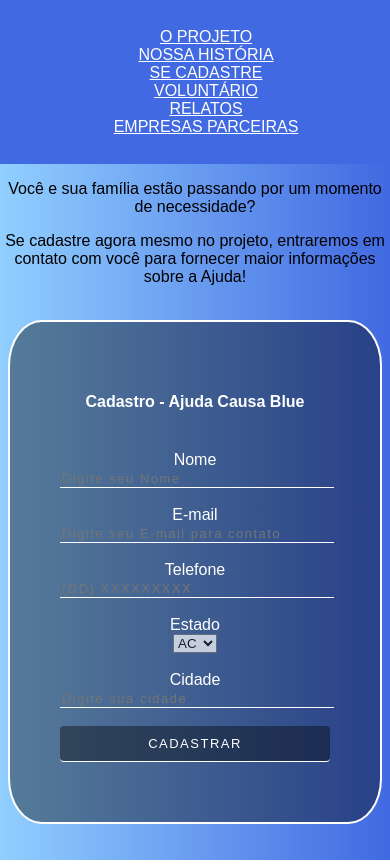
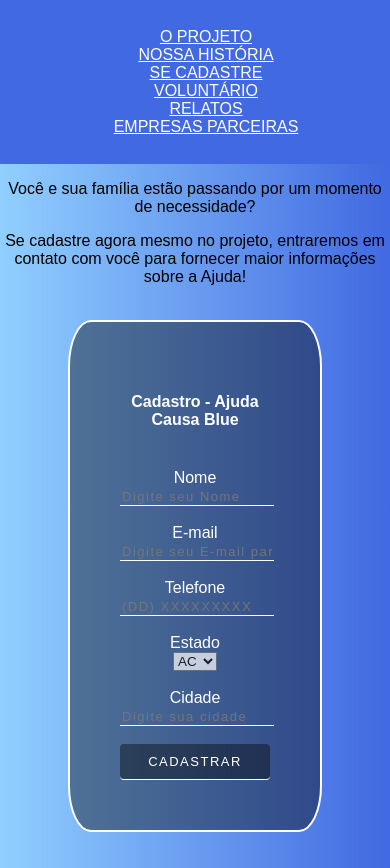
Before and after one commit to codepietro/causablue, a plain HTML site: page menu/cadastro.html in a window 390 px wide. Drawn offline with Linux system fonts and the light colour scheme.

Commit message:
Update cadastro.html

```diff
--- a/menu/cadastro.html
+++ b/menu/cadastro.html
@@ -86,6 +86,15 @@
         .menu ul {
             flex-direction: column;
             align-items: center;
+        }
+
+        .menu{
+            margin: 0;
+        }
+
+        form{
+            width: 150px;
+            height: auto;
         }
 
     }
```
